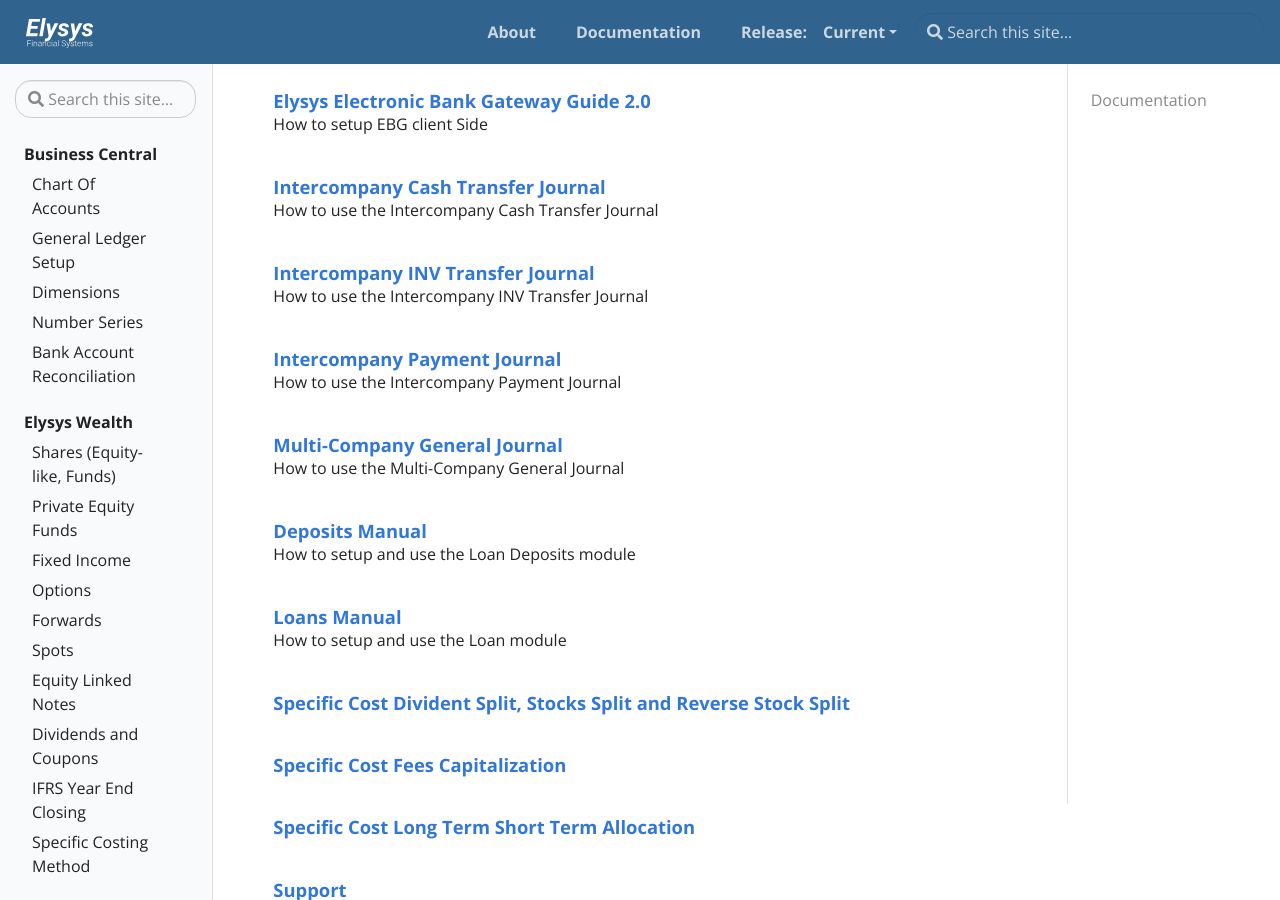
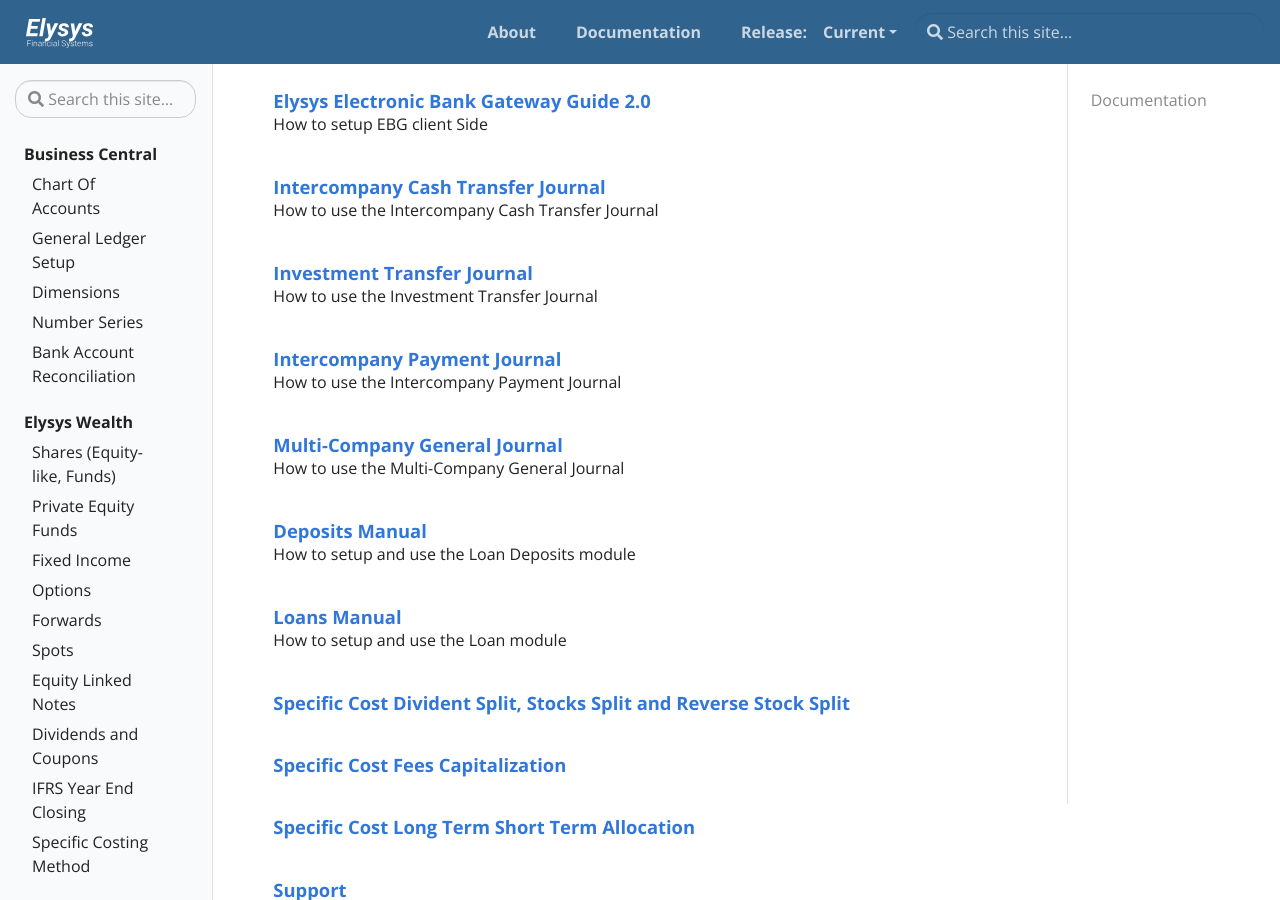
Before and after one commit to Elysys/Docs, a Jekyll site: the page built from pages/docs.md, in a window 1280 px wide and 900 px high, scrolled down 781 px. Built offline with Jekyll 4.4.1, drawn with Linux system fonts in a browser that asks for light colours.

Commit message:
Headings

```diff
--- a/_docs/intercompany/INVTransferJournal.md
+++ b/_docs/intercompany/INVTransferJournal.md
@@ -1,6 +1,6 @@
 ---
-title: Intercompany INV Transfer Journal
-description: How to use the Intercompany INV Transfer Journal
+title: Investment Transfer Journal
+description: How to use the Investment Transfer Journal
 ---
 
 # INV Transfer Journal
```
Also changed, not shown: _docs/wealth/Private Equity Funds.md (+15 -15 lines).
